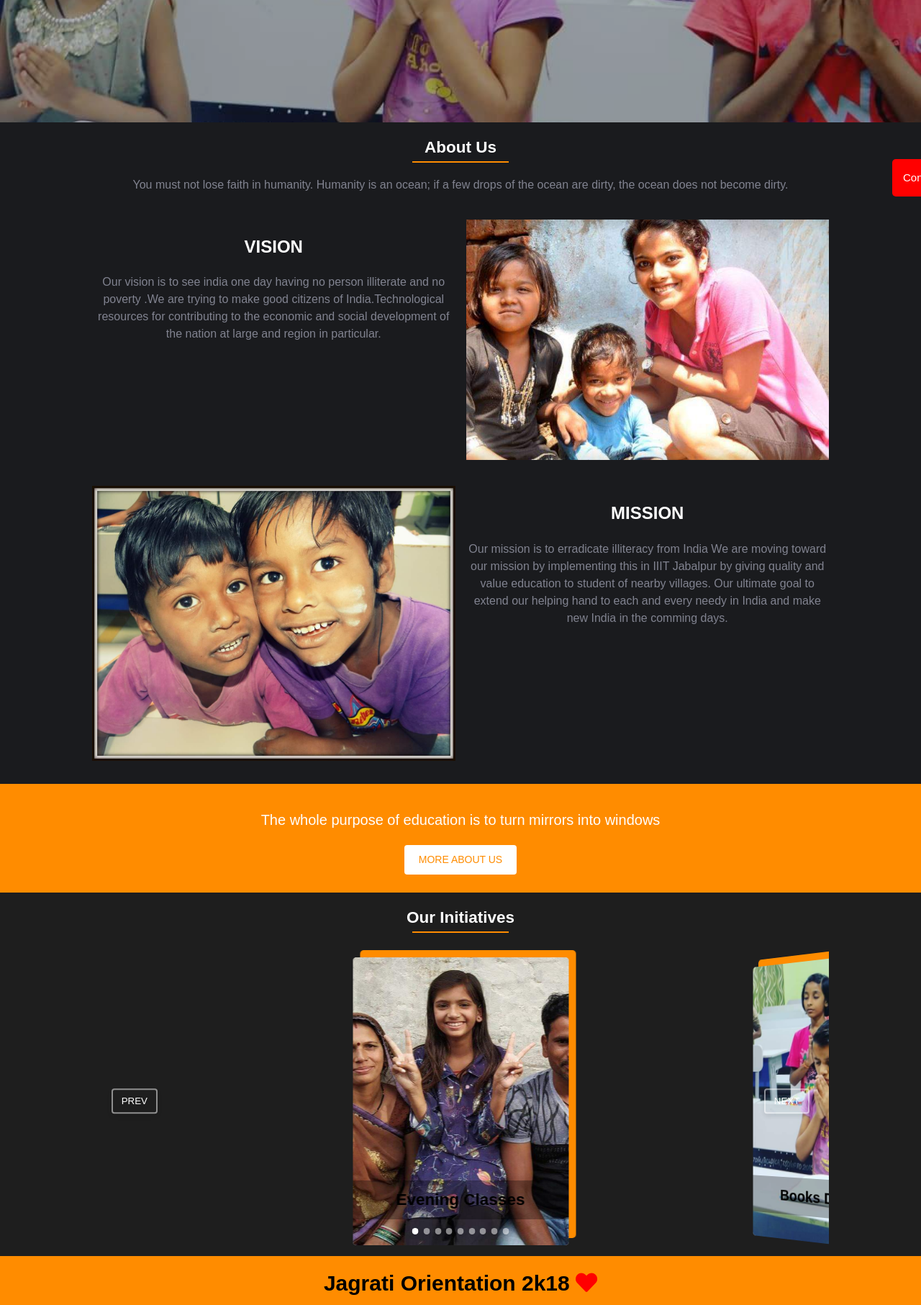
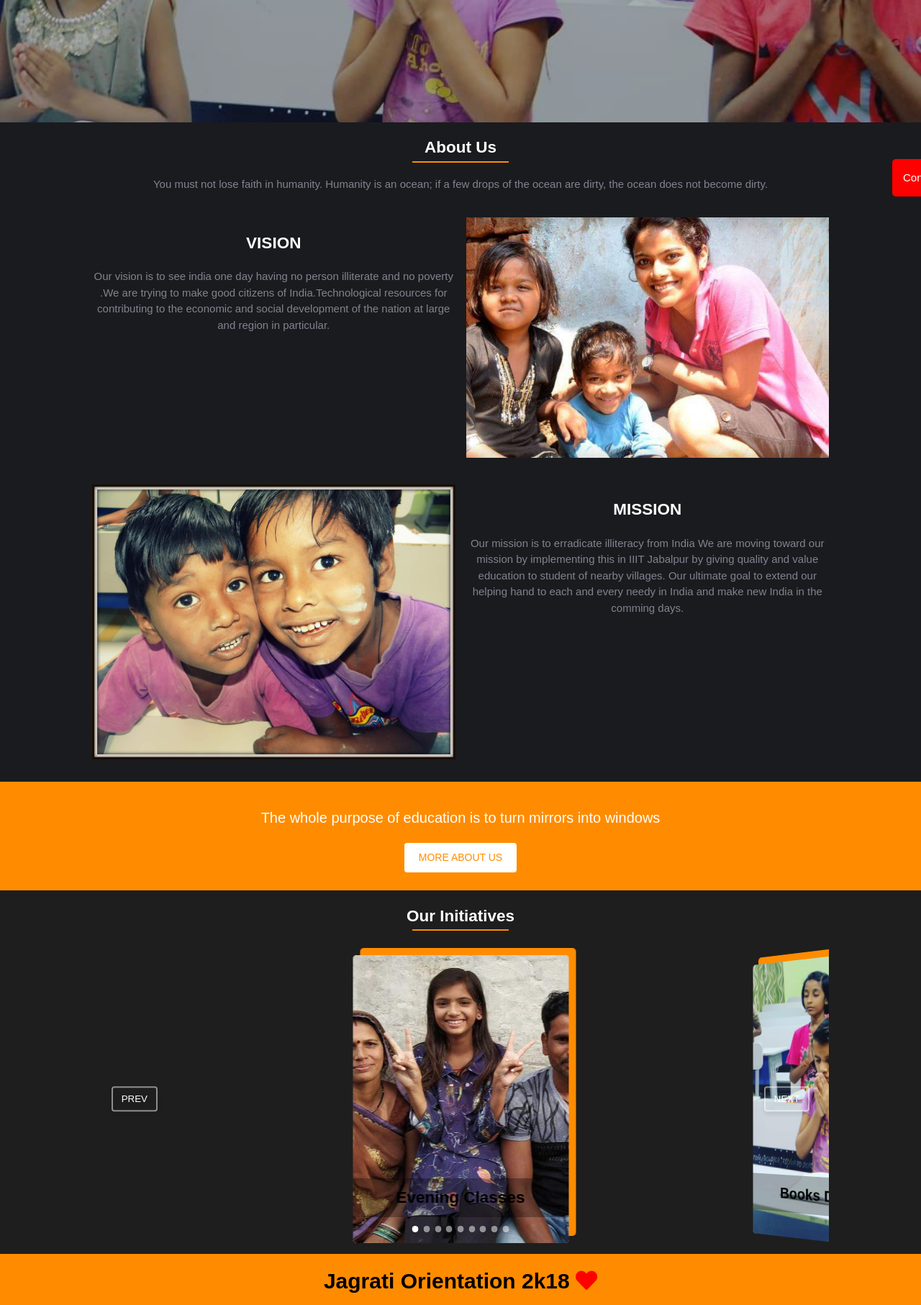
Before and after one commit to garg3133/jagjag, a PHP site: page /index.html in a window 1280 px wide. Shown: the part 437-2250 px from the top of the page at 72% size. Run offline with PHP 8.4, Linux system fonts and the light colour scheme; some libraries are stand-ins or nearby versions; grey boxes are pictures that could not be loaded.

Commit message:
Update style.css

```diff
--- a/Jagrati new/css/style.css
+++ b/Jagrati new/css/style.css
@@ -1,7 +1,10 @@
 /*GLOBAL*/
 
+html{
+	font-size: 10px;
+}
 body{
-	font: 15px/1.5 Arial ,Helvetica ,sans-serif;
+	font: 1.5rem/1.5 Arial ,Helvetica ,sans-serif;
 	margin : 0;
 	padding: 0;
 	background: #d4d4d4;
@@ -250,12 +253,12 @@ nav{
 #about-us h1, #about-us h2{
 	color: white;
 }
-#about-us h2{
+/* #about-us h2{
 	font-size: 1.5rem;
 }
 #about-us p{
 	font-size: 1rem;
-}
+} */
 #about-us h1::after{
 	content: "";
 	display: block;
```
